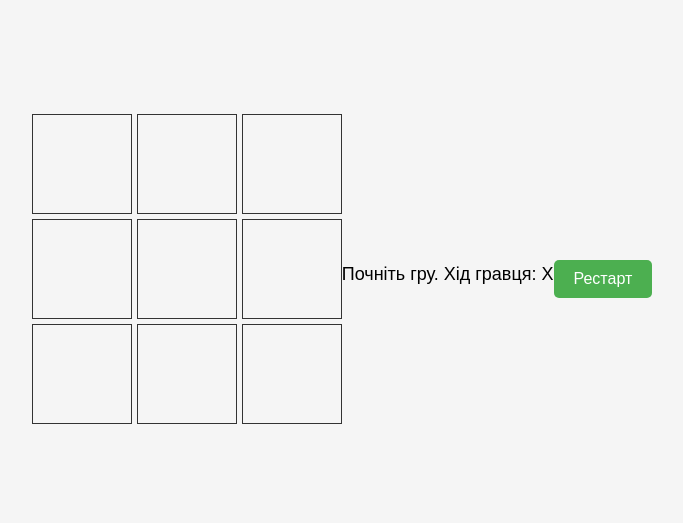
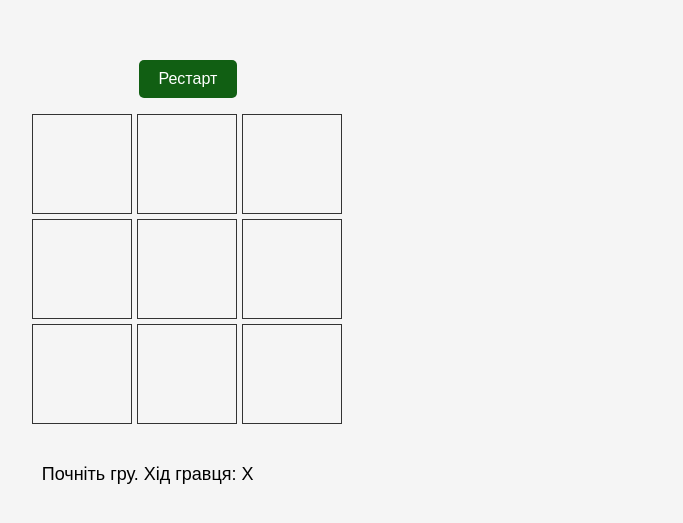
Before and after one commit to rutlexd/tictacWeb, a website: page index.html in a window 1280 px wide. Shown: the part 121-644 px from the top of the page, without its empty margins (298-981 px from the left). Drawn offline with Linux system fonts and the light colour scheme.

Commit message:
Style update 0.2

```diff
--- a/index.html
+++ b/index.html
@@ -4,7 +4,7 @@
     <meta charset="UTF-8">
     <meta name="viewport" content="width=device-width, initial-scale=1.0">
     <title>Гра "Хрестики-нолики"</title>
-    <link rel="stylesheet" href="/style.css">
+    <link rel="stylesheet" href="public/style.css">
 </head>
 <body>
     <div class="board">
--- a/public/style.css
+++ b/public/style.css
@@ -8,6 +8,7 @@ body {
     min-height: 100vh;
     background-color: #f5f5f5;
 }
+
 .board {
     display: grid;
     grid-template-columns: repeat(3, 100px);
@@ -15,6 +16,7 @@ body {
     gap: 5px;
     margin-bottom: 20px;
 }
+
 .cell {
     border: 1px solid #333;
     display: flex;
@@ -24,23 +26,33 @@ body {
     cursor: pointer;
     transition: background-color 0.3s ease;
 }
+
 .cell:hover {
     background-color: #ddd;
 }
+
 #message {
     font-size: 18px;
     margin-bottom: 10px;
+    position: relative;
+    top: 200px;
+    left: -300px;
 }
+
 #restartBtn {
     padding: 10px 20px;
     font-size: 16px;
-    background-color: #4CAF50;
+    background-color: #115f13;
     color: white;
     border: none;
     border-radius: 5px;
     cursor: pointer;
     transition: background-color 0.3s ease;
+    position: relative;
+    top: -200px;
+    left: -415px;
 }
+
 #restartBtn:hover {
     background-color: #45a049;
 }
```
